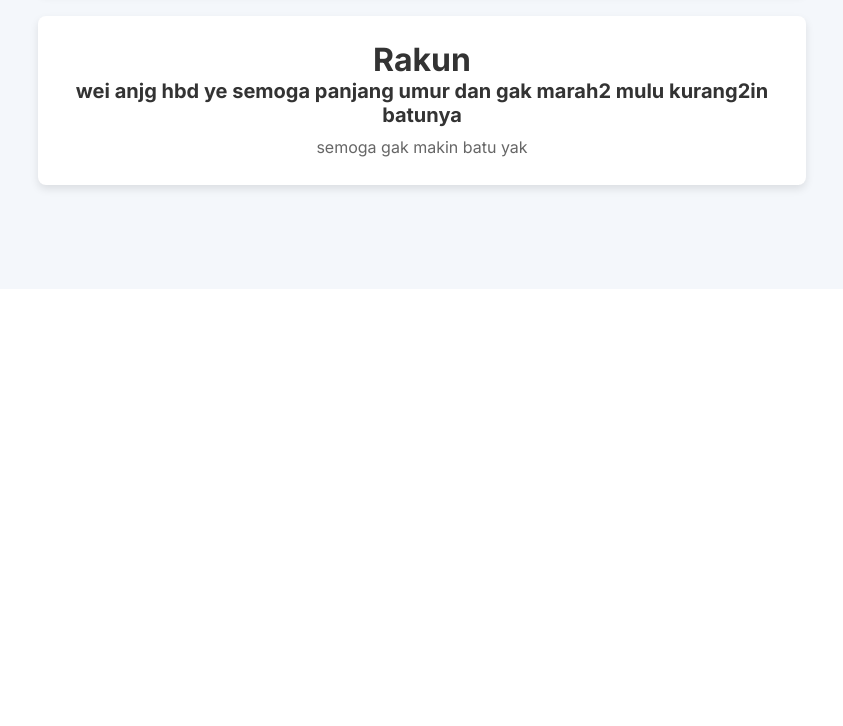
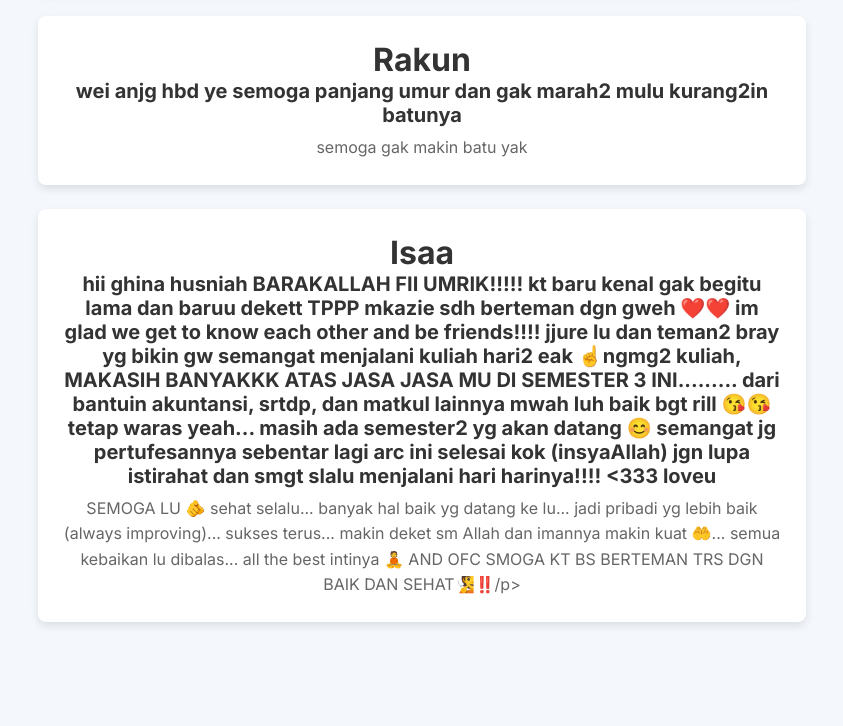
Before and after one commit to Athallah210505/ProjectNov, a Django app: page /show_wish in a window 1280 px wide. Shown: the part 3417-4143 px from the top of the page, without its empty margins (218-1061 px from the left). Before the commit the page ends 3612 px from the top, so only its background shows below. Run offline with Django 5.2, Linux system fonts and the light colour scheme.

Commit message:
complete bismillah

```diff
--- a/main/templates/wish.html
+++ b/main/templates/wish.html
@@ -365,6 +365,12 @@
         <p>semoga gak makin batu yak</p>
       </div>
 
+      <div class="faq-card">
+        <h1 class="text-3xl md:text-4xl font-extrabold text-gray-800 text-center mb-10 mt-2">Isaa</h1>
+        <h3>hii ghina husniah BARAKALLAH FII UMRIK!!!!! kt baru kenal gak begitu lama dan baruu dekett TPPP mkazie sdh berteman dgn gweh ❤️❤️ im glad we get to know each other and be friends!!!! jjure lu dan teman2 bray yg bikin gw semangat menjalani kuliah hari2 eak ☝️ngmg2 kuliah, MAKASIH BANYAKKK ATAS JASA JASA MU DI SEMESTER 3 INI......... dari bantuin akuntansi, srtdp, dan matkul lainnya mwah luh baik bgt rill 😘😘 tetap waras yeah... masih ada semester2 yg akan datang 😊 semangat jg pertufesannya sebentar lagi arc ini selesai kok (insyaAllah) jgn lupa istirahat dan smgt slalu menjalani hari harinya!!!! <333 loveu</h3>
+        <p>SEMOGA LU 🫵 sehat selalu... banyak hal baik yg datang ke lu... jadi pribadi yg lebih baik (always improving)... sukses terus... makin deket sm Allah dan imannya makin kuat 🤲... semua kebaikan lu dibalas... all the best intinya 🧘 AND OFC SMOGA KT BS BERTEMAN TRS DGN BAIK DAN SEHAT🧏‼️/p>
+      </div>
+
 
     </div>
   </div>
```
